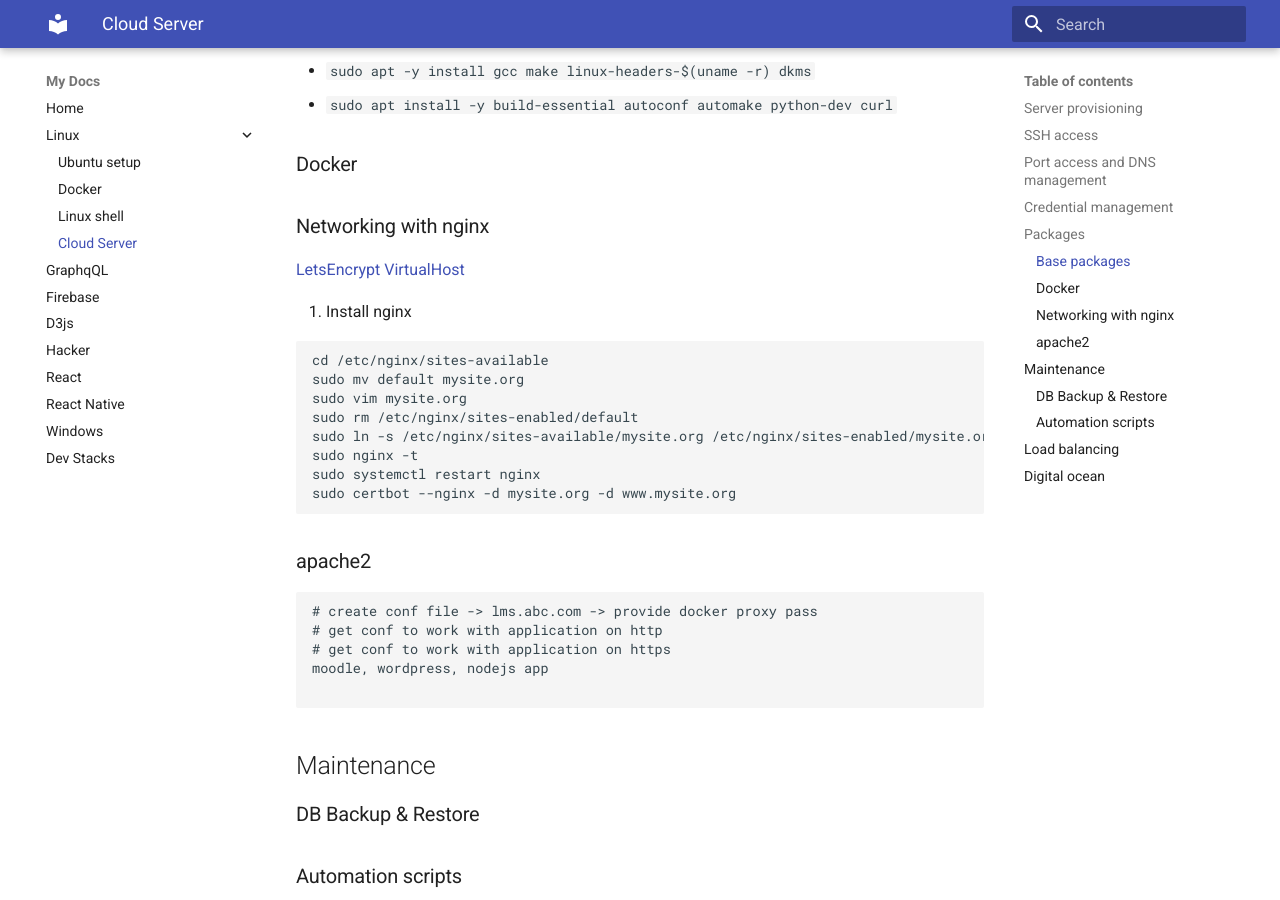
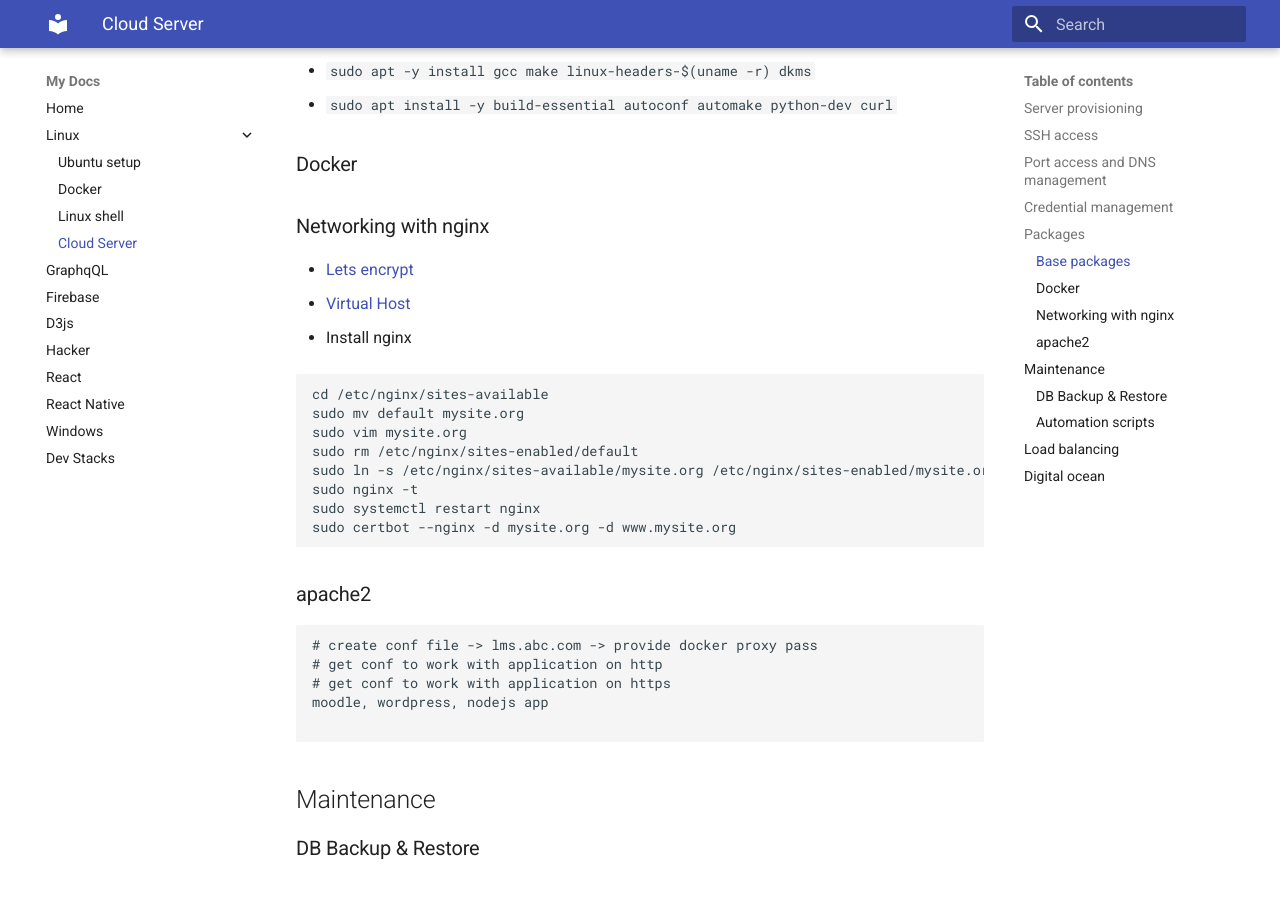
Before and after one commit to ajaymore/development-docs, an MkDocs documentation site: the page built from docs/linux/cloud-server.md, in a window 1280 px wide and 900 px high, scrolled down 552 px. Built offline with MkDocs 1.6.1 and Material for MkDocs 9.7.7, drawn with Linux system fonts in a browser that asks for light colours; old or Windows-style settings are respelled for this version of MkDocs.

Commit message:
Update cloud-server.md

````diff
--- a/docs/linux/cloud-server.md
+++ b/docs/linux/cloud-server.md
@@ -19,8 +19,8 @@
 
 ### Networking with nginx
 
-[LetsEncrypt](https://www.digitalocean.com/community/tutorials/how-to-secure-nginx-with-let-s-encrypt-on-ubuntu-16-04)
-[VirtualHost](https://www.digitalocean.com/community/tutorials/how-to-set-up-nginx-server-blocks-virtual-hosts-on-ubuntu-16-04)
+- [Lets encrypt](https://www.digitalocean.com/community/tutorials/how-to-secure-nginx-with-let-s-encrypt-on-ubuntu-16-04)
+- [Virtual Host](https://www.digitalocean.com/community/tutorials/how-to-set-up-nginx-server-blocks-virtual-hosts-on-ubuntu-16-04)
 
 1. Install nginx
 ```
````
